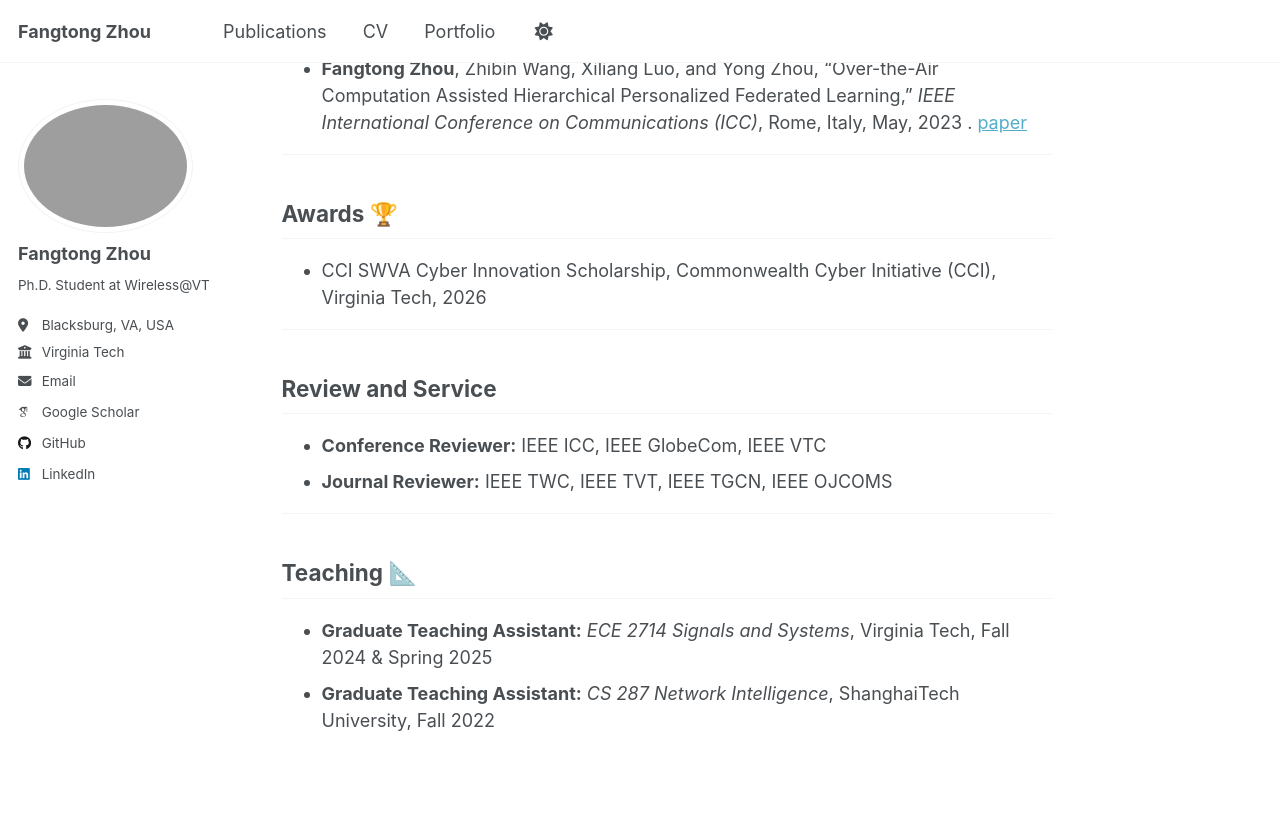
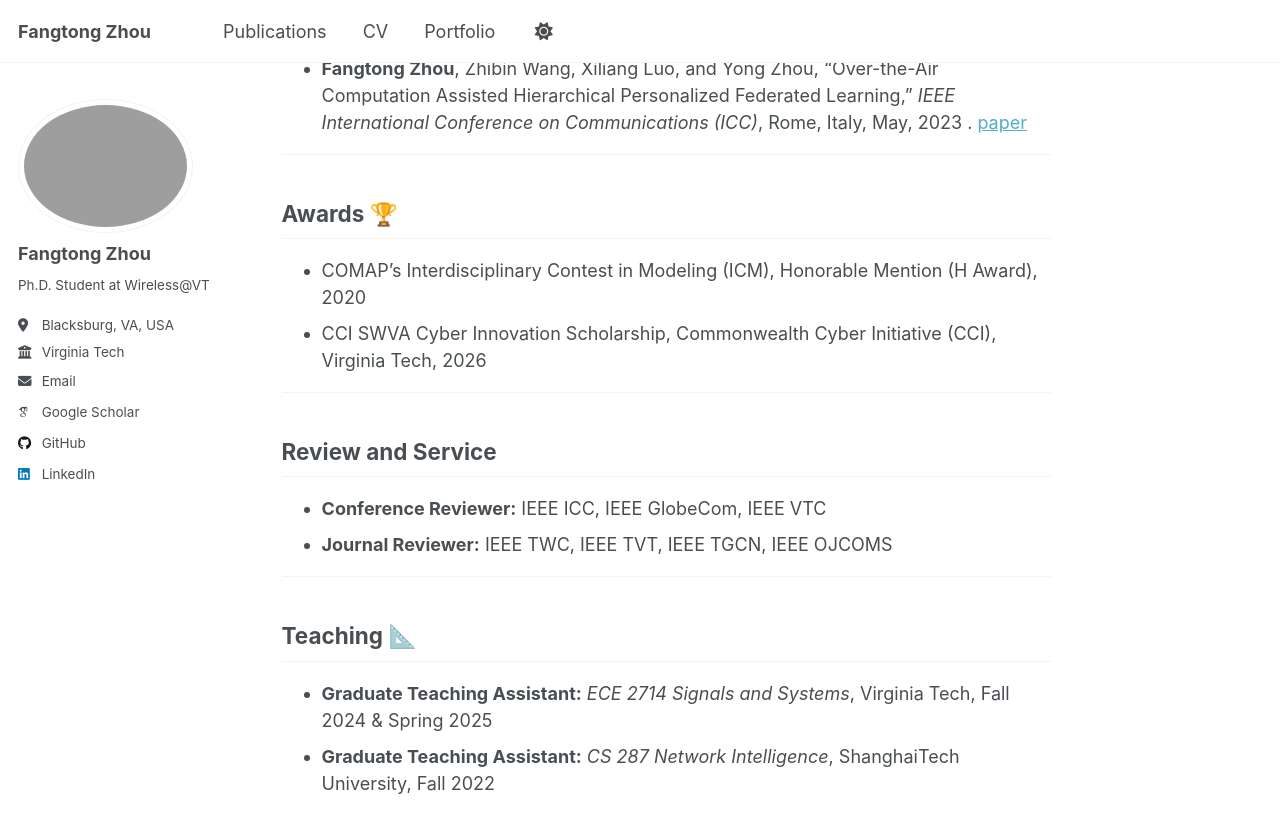
Before and after one commit to frontop137/frontop137.github.io, a Jekyll site: the page built from index.md, in a window 1280 px wide and 900 px high, scrolled down 1910 px. Shown: the top 833 px of the window. Built offline with Jekyll 4.4.1, drawn with Linux system fonts in a browser that asks for light colours; emoji names are drawn with the system emoji font; some web fonts are replaced; a script that is not in the unit is left out; our own code applies the rules of GitHub Pages for plain Markdown files.

Commit message:
Update awards section in index.md

```diff
--- a/index.md
+++ b/index.md
@@ -54,6 +54,7 @@ My research focuses on wireless federated learning.
 ---
 
 ## Awards :trophy: {#awards}
+- COMAP’s Interdisciplinary Contest in Modeling (ICM), Honorable Mention (H Award), 2020
 - CCI SWVA Cyber Innovation Scholarship, Commonwealth Cyber Initiative (CCI), Virginia Tech, 2026
 
 ---
```
